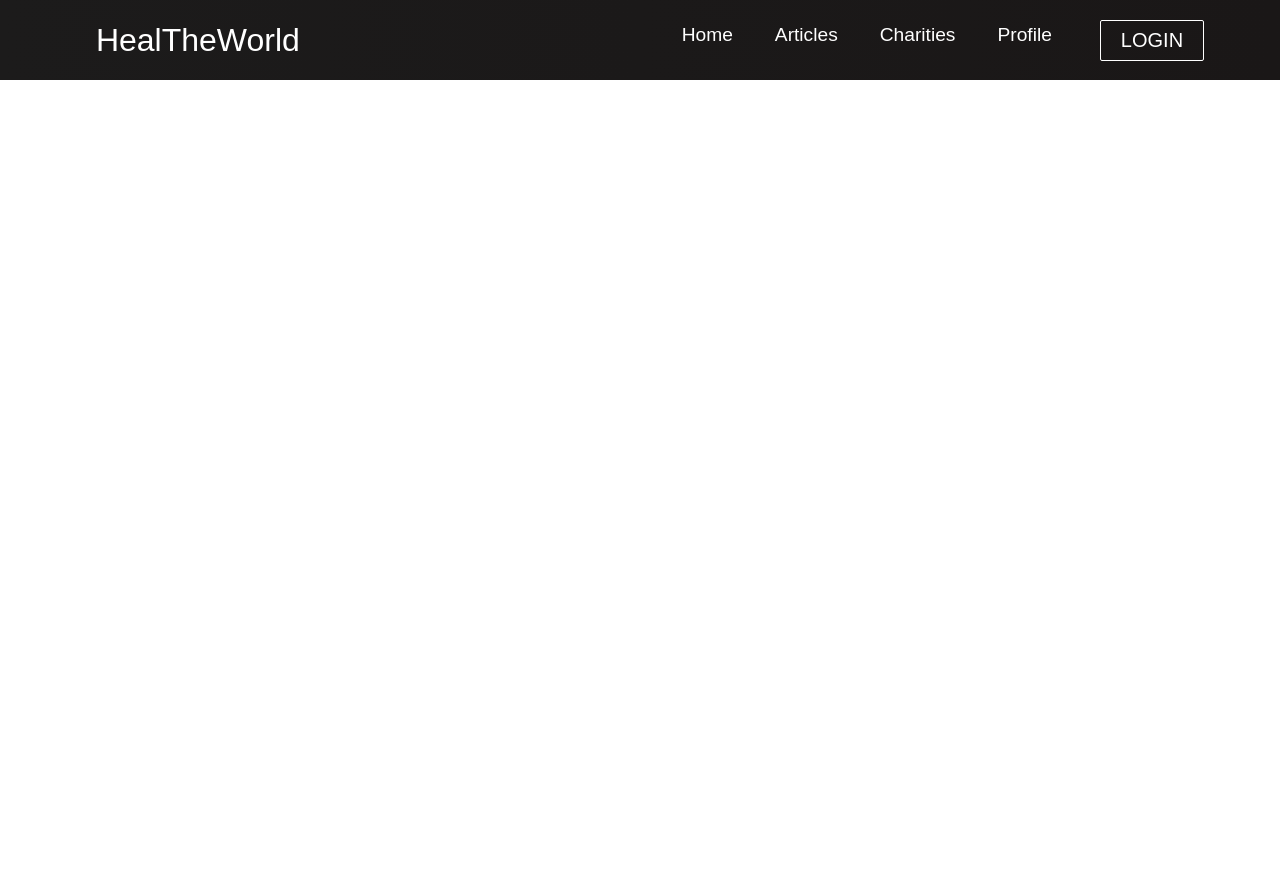
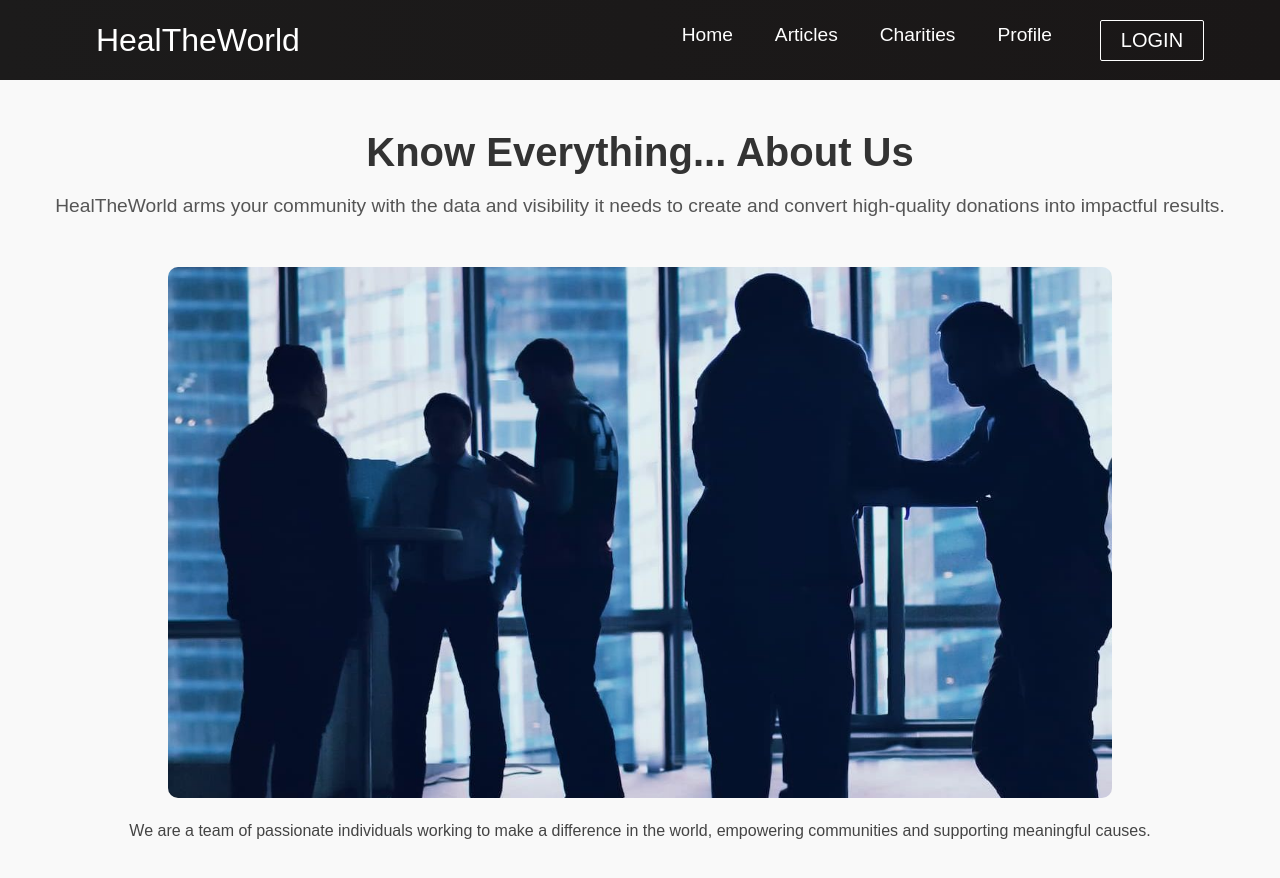
Before and after one commit to DinethKeragala/charityApp, a React (Create React App) app in the folder frontend/: page /about-us in a window 1280 px wide. Shown: the top 878 px of the page. Before the commit the page ends 800 px from the top, so only its background shows below. Built offline with nearby package versions, Linux system fonts and the light colour scheme.

Commit message:
about us page

```diff
--- a/frontend/src/App.js
+++ b/frontend/src/App.js
@@ -8,6 +8,7 @@ import Charities from './pages/Charities';
 import Profile from './pages/Profile';
 import Login from './pages/Login';
 import Register from './pages/Register';
+import AboutUs from './pages/AboutUs';
 
 function Layout() {
   const location = useLocation();
@@ -26,6 +27,7 @@ function Layout() {
         <Route path='/profile' element={<Profile />} />
         <Route path='/login' element={<Login />} />
         <Route path='/register' element={<Register />} />
+        <Route path='/about-us' element={<AboutUs />}/>
       </Routes>
     </>
   );
--- /dev/null
+++ b/frontend/src/components/AboutUsHeader.css
@@ -0,0 +1,29 @@
+.about-us-container {
+    text-align: center;
+    padding: 50px;
+    background-color: #f9f9f9;
+  }
+
+  .about-us-container h1 {
+    font-size: 2.5rem;
+    margin-bottom: 20px;
+    color: #333;
+  }
+
+  .about-us-description {
+    font-size: 1.2rem;
+    margin-bottom: 30px;
+    color: #555;
+  }
+
+  .about-us-image img {
+    width: 80%;
+    height: auto;
+    border-radius: 10px;
+    margin: 20px 0;
+  }
+
+  .about-us-team {
+    font-size: 1rem;
+    color: #444;
+  }
--- /dev/null
+++ b/frontend/src/components/AboutUsHeader.js
@@ -0,0 +1,23 @@
+// AboutUs.js
+import React from 'react';
+import './AboutUsHeader.css';
+import aboutusimg from './aboutus.jpg'
+
+function AboutUsHeader() {
+  return (
+    <div className="about-us-container">
+      <h1>Know Everything... About Us</h1>
+      <p className="about-us-description">
+        HealTheWorld arms your community with the data and visibility it needs to create and convert high-quality donations into impactful results.
+      </p>
+      <div className="about-us-image">
+        <img src={aboutusimg} alt="Our Team" />
+      </div>
+      <p className="about-us-team">
+        We are a team of passionate individuals working to make a difference in the world, empowering communities and supporting meaningful causes.
+      </p>
+    </div>
+  );
+}
+
+export default AboutUsHeader;
--- a/frontend/src/components/Button.js
+++ b/frontend/src/components/Button.js
@@ -6,20 +6,20 @@ const STYLES = ['btn--primary', 'btn--outline'];
 const SIZES = ['btn--medium', 'btn--large'];
 
 export const Button = ({
-    children, type, onclick, buttonStyle, buttonSize}) => {
-
+    children, type, onClick, buttonStyle, buttonSize, linkTo // Add linkTo prop
+}) => {
     const checkButtonStyle = STYLES.includes(buttonStyle) ? buttonStyle : STYLES[0];
     const checkButtonSize = SIZES.includes(buttonSize) ? buttonSize : SIZES[0];
 
     return (
-            <Link to='/login' className='btn-mobile'>
+        <Link to={linkTo || '/'} className='btn-mobile'> {/* Use linkTo prop */}
             <button
                 className={`btn ${checkButtonStyle} ${checkButtonSize}`}
-                    onClick={onclick}
+                onClick={onClick}
                 type={type}
             >
                 {children}
             </button>
         </Link>
-        )
+    );
 };
--- a/frontend/src/components/HeroSection.js
+++ b/frontend/src/components/HeroSection.js
@@ -6,16 +6,27 @@ import heroVideo from './hero.mp4';
 
 function HeroSection() {
   return (
-    <div className='hero-container'>
-      {/* Ensure the video file path is correct */}
-      <video src={heroVideo} autoPlay loop muted />
+    <div className="hero-container">
+      <video src={heroVideo} autoPlay loop muted aria-label="Hero Background Video">
+        Your browser does not support the video tag. Please update your browser.
+      </video>
       <h1>Make a Difference Today</h1>
       <p>Support the causes you care about and empower communities worldwide.</p>
-      <div className='hero-btns'>
-        <Button className='btn1' buttonStyle='btn--outline' buttonSize={'btn--large'}>
+      <div className="hero-btns">
+        <Button
+        className="btn1"
+        buttonStyle="btn--outline"
+        buttonSize="btn--large"
+        linkTo="/donate"
+        >
           Donate Now
         </Button>
-        <Button className='btn2' buttonStyle='btn--outline' buttonSize={'btn--large'}>
+        <Button
+        className="btn2"
+        buttonStyle="btn--outline"
+        buttonSize="btn--large"
+        linkTo="/about-us"
+        >
           Learn More
         </Button>
       </div>
--- /dev/null
+++ b/frontend/src/pages/AboutUs.js
@@ -0,0 +1,13 @@
+import React from 'react'
+import '../App.css'
+import AboutUsHeader from '../components/AboutUsHeader'
+
+function AboutUs() {
+  return (
+    <>
+        <AboutUsHeader />
+    </>
+  )
+}
+
+export default AboutUs
```
Also changed, not shown: frontend/src/components/aboutus.jpg (added). Lines whose indentation alone changed are shown as unchanged.
